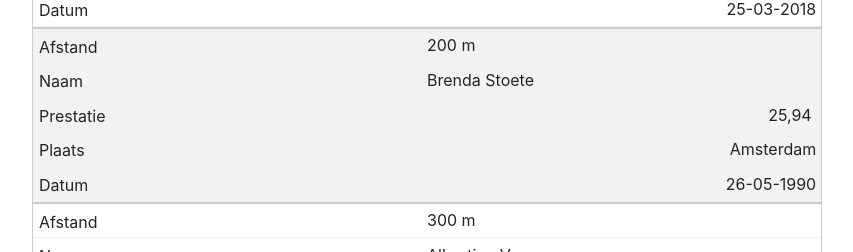
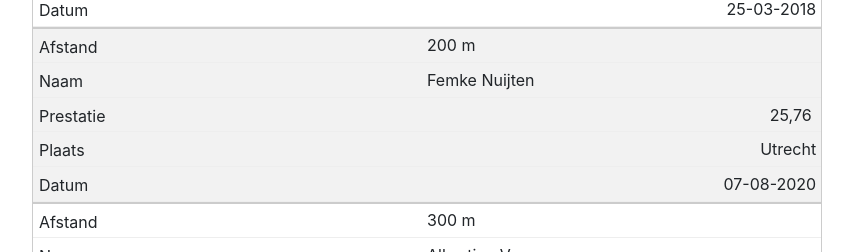
Before and after one commit to Voles/avhaarlem-ranglijsten, a React (Create React App) app: page / in a window 1280 px wide. Shown: the part 619-871 px from the top of the page, without its empty margins (213-1066 px from the left). Built offline with nearby package versions, Linux system fonts and the light colour scheme.

Commit message:
Add records Vera & Femke

```diff
--- a/src/resultaten/vrouwen-outdoor/junioren-b.js
+++ b/src/resultaten/vrouwen-outdoor/junioren-b.js
@@ -59,11 +59,11 @@ export default [
   },
   {
     "onderdeel": VIERHONDERD_METER_HORDEN,
-    "naam": "Babs Koeman",
-    "prestatie": "67,22",
-    "plaats": "Den Haag",
-    "datum": "29-07-2020",
-    "link": "https://www.atletiek.nu/wedstrijd/uitslagenonderdeel/33864/400mH/#207899_"
+    "naam": "Vera Hylkema",
+    "prestatie": "61,10",
+    "plaats": "Haarlem",
+    "datum": "09-08-2020",
+    "link": "https://www.atletiek.nu/wedstrijd/uitslagenonderdeel/33857/400m/#207607_"
   },
   {
     "onderdeel": HOOGSPRINGEN,
--- a/src/resultaten/vrouwen-outdoor/senioren.js
+++ b/src/resultaten/vrouwen-outdoor/senioren.js
@@ -42,10 +42,11 @@ export default [
   },
   {
     "onderdeel": TWEEHONDERD_METER,
-    "naam": "Brenda Stoete",
-    "prestatie": "25,94",
-    "plaats": "Amsterdam",
-    "datum": "26-05-1990"
+    "naam": "Femke Nuijten",
+    "prestatie": "25,76",
+    "plaats": "Utrecht",
+    "datum": "07-08-2020",
+    "link": "https://www.atletiek.nu/wedstrijd/uitslagenonderdeel/33086/200m/#185958_"
   },
   {
     "onderdeel": DRIEHONDERD_METER,
```
